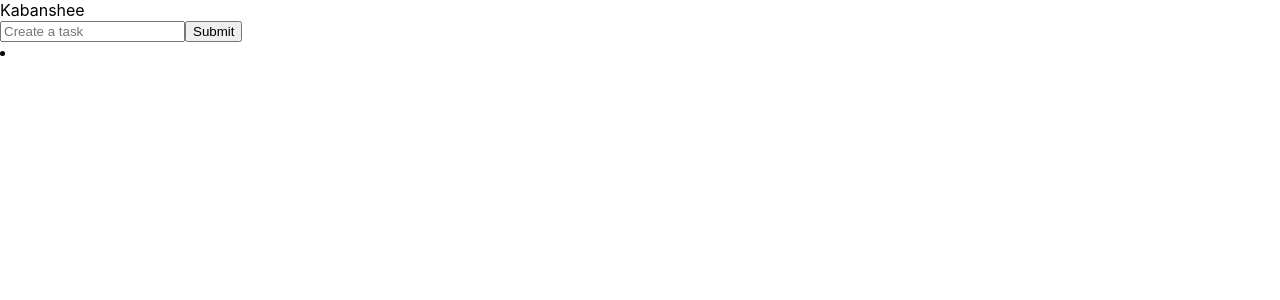
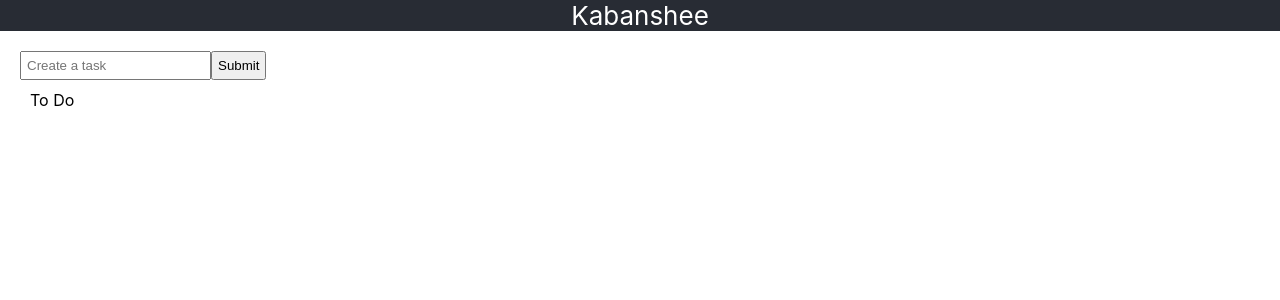
Before and after one commit to aprilkrg/kaban-board, a React (Create React App) app in the folder kabanshee/: page / in a window 1280 px wide. Shown: the top 300 px of the page. Built offline with nearby package versions, Linux system fonts and the light colour scheme; the HTML template or start-up script is replaced by a standard one.

Commit message:
add styling to App.css

```diff
--- a/kabanshee/src/App.css
+++ b/kabanshee/src/App.css
@@ -1,38 +1,45 @@
-.App {
-  text-align: center;
+body {
+  margin: 0;
+  box-sizing: border-box;
 }
 
-.App-logo {
-  height: 40vmin;
-  pointer-events: none;
-}
-
-@media (prefers-reduced-motion: no-preference) {
-  .App-logo {
-    animation: App-logo-spin infinite 20s linear;
-  }
+.App {
+  min-height: 100vh;
 }
 
 .App-header {
+  text-align: center;
   background-color: #282c34;
-  min-height: 100vh;
-  display: flex;
-  flex-direction: column;
-  align-items: center;
-  justify-content: center;
   font-size: calc(10px + 2vmin);
   color: white;
 }
 
-.App-link {
-  color: #61dafb;
+.TakeText-header {
+  padding: 15px;
+  margin: 5px;
+  display: grid;
+  width: fit-content;
+  /* justify-items: center; */
 }
 
-@keyframes App-logo-spin {
-  from {
-    transform: rotate(0deg);
-  }
-  to {
-    transform: rotate(360deg);
-  }
+.ShowText-header {
+  width: fit-content;
 }
+
+form {
+  width: fit-content;
+}
+
+input {
+  padding: 5px;
+}
+
+ul {
+  list-style-type: circle;
+  margin: 5px;
+  padding: 5px;
+}
+
+li {
+  width: fit-content;
+}
--- a/kabanshee/src/App.js
+++ b/kabanshee/src/App.js
@@ -1,6 +1,5 @@
-// import './App.css';
+import './App.css';
 import TakeText from "./TakeText/TakeText";
-import ShowText from "./ShowText/ShowText";
 
 function App() {
   return (
@@ -9,7 +8,6 @@ function App() {
         Kabanshee
       </header>
         <TakeText text="Create a task" />
-        {/* <ShowText task="buy cat food"/> */}
     </div>
   );
 }
--- a/kabanshee/src/ShowText/ShowText.js
+++ b/kabanshee/src/ShowText/ShowText.js
@@ -1,5 +1,4 @@
 import React from "react";
-import TakeText from "../TakeText/TakeText";
 
 class ShowText extends React.Component {
     constructor(props) {
@@ -8,17 +7,16 @@ class ShowText extends React.Component {
             taskItems: []
         };
     }
-    handleTaskSubmit(event) {
-        console.log(this.state, 'state <<');
-        console.log(event, 'event')
-    }
     render() {
         return (
             <header className="ShowText-header">
-                <li>
-                    {this.props.task}
-                    {/* {this.props.submittedText} */}
-                </li>
+                <ul>To Do
+                    {this.props.tasks.map( task => (
+                        <li key={task}>
+                            {task}
+                        </li>
+                    ))}
+                </ul>
             </header>
         )
     }
--- a/kabanshee/src/TakeText/TakeText.js
+++ b/kabanshee/src/TakeText/TakeText.js
@@ -12,15 +12,14 @@ class TakeText extends React.Component {
         this.handleTextSubmit = this.handleTextSubmit.bind(this);
     }
     handleTextChange(event) {
-        // console.log(event.target.value, 'in handle text change')
         this.setState({ enteredText: event.target.value });
     }
     handleTextSubmit(event) {
         event.preventDefault();
         this.state.submittedText.push(this.state.enteredText)
         this.setState({ submittedText: this.state.submittedText });
+        /** have to access target at the zero index to properly get the value of the text input; needs to be specified which index because the submit button is also an input tag */
         // console.log(event.target[0].value, 'find the input')
-        /** have to access target at the zero index to properly get the value of the text input; needs to be specified which index because the submit button is also an input tag */
         event.target[0].value = '';
     }
 
@@ -32,7 +31,7 @@ class TakeText extends React.Component {
                     </input>
                     <input type="submit" value="Submit" ></input>
                 </form>
-                <ShowText task={this.state.submittedText}/>
+                <ShowText tasks={this.state.submittedText}/>
             </header>
         );
     }
```
Also changed, not shown: 1 other file (tests, documents, lock files or other folders).
